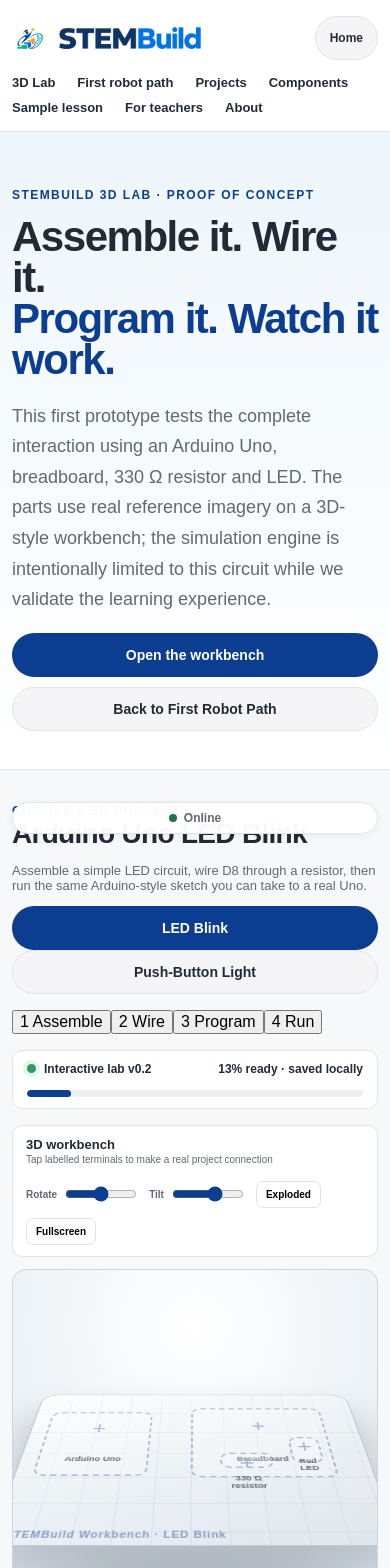
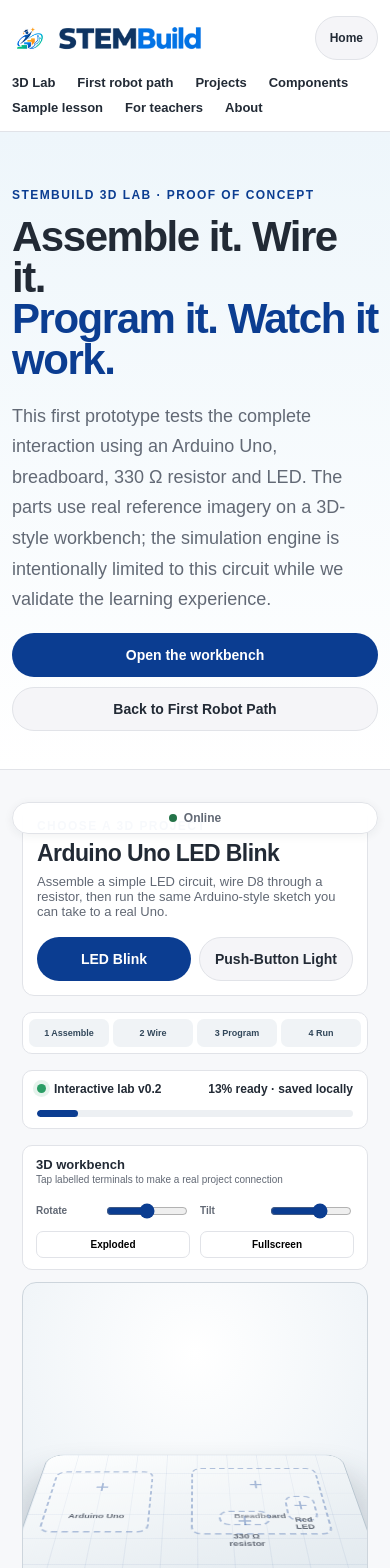
Before and after one commit to cath365/STEMBuild-, a Next.js app: page /3d-lab in a window 390 px wide. Shown: the top 1568 px of the page. Built offline with nearby package versions, Linux system fonts and the light colour scheme.

Commit message:
lab: improve mobile navigation wiring terminals and fullscreen

```diff
--- a/src/app/learn.css
+++ b/src/app/learn.css
@@ -326,3 +326,54 @@
   .lab3d-parity-grid{grid-template-columns:1fr}
   .lab3d-hero h1{font-size:42px}
 }
+
+/* STEMBuild 3D Lab v0.2 improvements */
+.lab3d-project-switcher{display:flex;justify-content:space-between;gap:18px;align-items:end;padding:18px;border:1px solid var(--border);border-radius:12px;background:#fff}
+.lab3d-project-switcher h2{font-size:28px;margin:7px 0}
+.lab3d-project-switcher p{max-width:720px;margin:0}
+.lab3d-project-buttons{display:flex;gap:8px;flex-wrap:wrap;justify-content:flex-end}
+.lab3d-mobile-steps{display:none}
+.lab3d-terminal{position:absolute;z-index:8;transform:translate(-50%,-50%) translateZ(50px);border:2px solid #fff;background:#123d75;color:#fff;border-radius:999px;padding:4px 7px;font-size:8px;font-weight:900;box-shadow:0 3px 8px rgba(17,38,58,.3);cursor:pointer}
+.lab3d-terminal:hover,.lab3d-terminal.selected{background:#0b6bdc;box-shadow:0 0 0 4px rgba(11,107,220,.18),0 3px 8px rgba(17,38,58,.3)}
+.lab3d-wire-header{display:flex;justify-content:space-between;gap:12px;align-items:center}
+.lab3d-run-section{margin-top:14px;padding-top:14px;border-top:1px solid var(--border);scroll-margin-top:90px}
+.lab3d-virtual-button{width:100%;display:grid;gap:4px;justify-items:center;margin-top:10px;padding:15px;border:1px solid #9eb3c4;border-bottom-width:5px;border-radius:10px;background:#eef3f7;color:#263846;font-weight:800;transition:transform .08s,border-bottom-width .08s,background .08s}
+.lab3d-virtual-button small{font-weight:600;color:var(--muted)}
+.lab3d-virtual-button:not(:disabled):active,.lab3d-virtual-button.pressed{transform:translateY(3px);border-bottom-width:2px;background:#dfeaf3}
+.lab3d-virtual-button:disabled{opacity:.55}
+.lab3d-success{display:grid;gap:4px;margin-top:10px;padding:11px 12px;border:1px solid #b9dfc8;border-radius:9px;background:#eff9f3}
+.lab3d-success strong{font-size:11px;color:#247348}
+.lab3d-success span{font-size:10px;line-height:1.45;color:#4a6657}
+.lab3d-stage-wrap:fullscreen{background:radial-gradient(circle at 50% 15%,#fff 0%,#eef3f7 50%,#d7e2e9 100%);padding:22px}
+.lab3d-stage-wrap:fullscreen .lab3d-plane{width:min(96vw,1100px)}
+.lab3d-stage-wrap:fullscreen .lab3d-stage-help{font-size:12px}
+.lab3d-wire-panel,.lab3d-code-panel,.lab3d-parts-panel{scroll-margin-top:90px}
+.wire-green{stroke:#2f9b60}
+@media(max-width:900px){
+  .lab3d-project-switcher{align-items:flex-start;flex-direction:column}
+  .lab3d-project-buttons{justify-content:flex-start}
+  .lab3d-mobile-steps{position:sticky;top:0;z-index:40;display:grid;grid-template-columns:repeat(4,1fr);gap:4px;padding:6px;border:1px solid var(--border);border-radius:10px;background:rgba(255,255,255,.96);backdrop-filter:blur(8px)}
+  .lab3d-mobile-steps button{border:0;border-radius:7px;background:#f0f3f6;padding:9px 4px;font-size:9px;font-weight:800;color:#33485b}
+  .lab3d-mobile-steps button:active{background:#e2edf7;color:var(--primary)}
+  .lab3d-stage-wrap{min-height:520px}
+  .lab3d-stage-help{left:10px;right:10px;text-align:center}
+}
+@media(max-width:650px){
+  .lab3d-section{padding-inline:10px}
+  .lab3d-project-switcher{padding:14px}
+  .lab3d-project-switcher h2{font-size:23px}
+  .lab3d-project-buttons{display:grid;grid-template-columns:1fr 1fr;width:100%}
+  .lab3d-project-buttons .btn{width:100%;padding-inline:8px}
+  .lab3d-statusbar{position:relative}
+  .lab3d-stage-wrap{min-height:470px}
+  .lab3d-stage-wrap .lab3d-plane{width:98%}
+  .lab3d-toolbar{position:relative}
+  .lab3d-view-controls{display:grid;grid-template-columns:1fr 1fr;width:100%}
+  .lab3d-view-controls label{justify-content:space-between}
+  .lab3d-view-controls input{width:82px}
+  .lab3d-view-controls .lab3d-mini-btn{width:100%}
+  .lab3d-terminal{font-size:7px;padding:3px 5px}
+  .lab3d-code-editor{min-height:420px;font-size:12px}
+  .lab3d-run-controls{grid-template-columns:1fr}
+  .lab3d-run-controls .btn{width:100%}
+}
```
